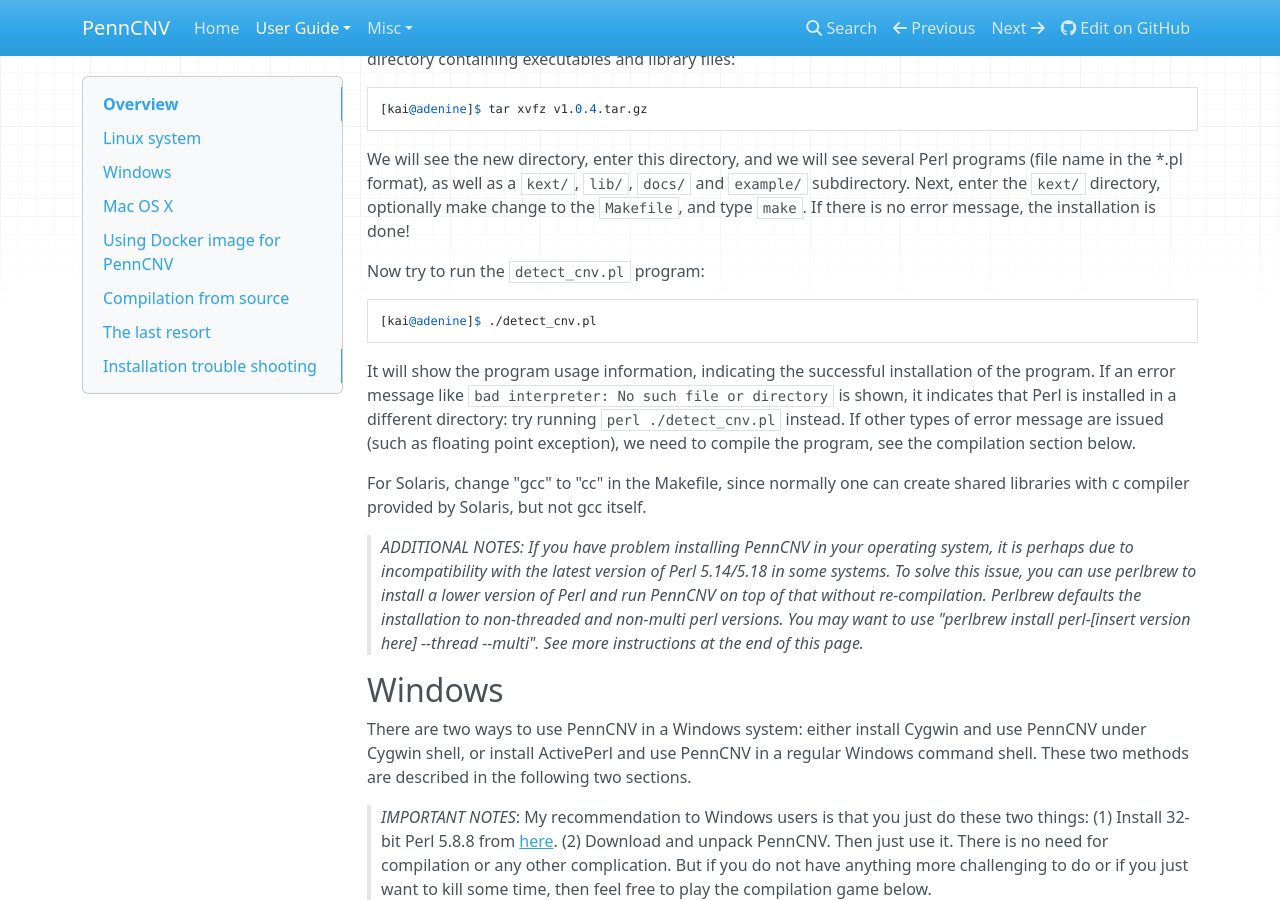
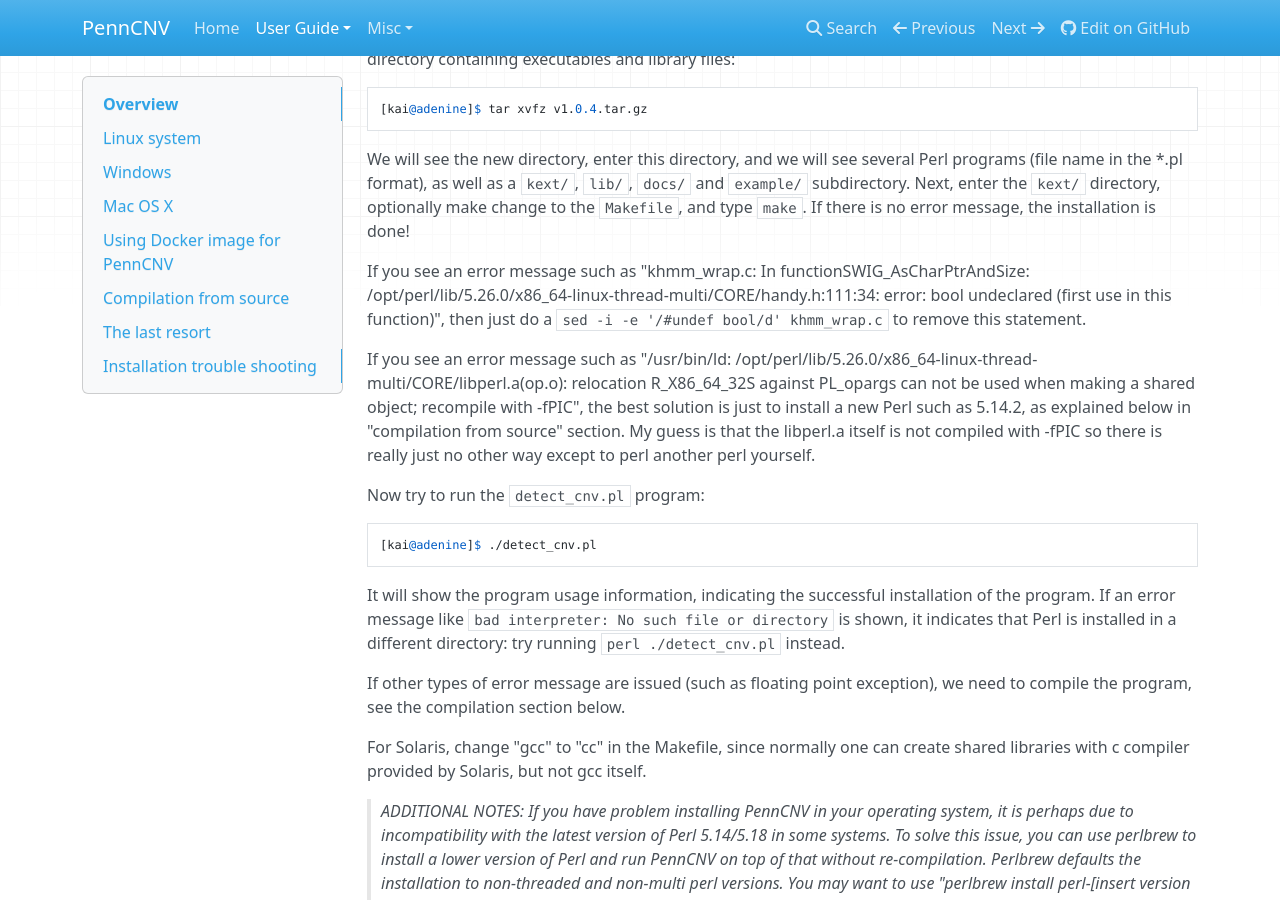
Before and after one commit to WGLab/PennCNV, an MkDocs documentation site: the page built from docs/user-guide/install.md, in a window 1280 px wide and 900 px high, scrolled down 370 px. Built offline with MkDocs 1.6.1, drawn with Linux system fonts in a browser that asks for light colours; nearby versions of some CDN libraries; old or Windows-style settings are respelled for this version of MkDocs.

Commit message:
Update install.md

````diff
--- a/docs/user-guide/install.md
+++ b/docs/user-guide/install.md
@@ -18,13 +18,20 @@
 
 We will see the new directory, enter this directory, and we will see several Perl programs (file name in the \*.pl format), as well as a `kext/`, `lib/`, `docs/` and `example/` subdirectory. Next, enter the `kext/` directory, optionally make change to the `Makefile`, and type `make`. If there is no error message, the installation is done!
 
+If you see an error message such as "khmm_wrap.c: In functionSWIG_AsCharPtrAndSize:
+/opt/perl/lib/5.26.0/x86_64-linux-thread-multi/CORE/handy.h:111:34: error: bool undeclared (first use in this function)", then just do a `sed -i -e '/#undef bool/d' khmm_wrap.c` to remove this statement.
+
+If you see an error message such as "/usr/bin/ld: /opt/perl/lib/5.26.0/x86_64-linux-thread-multi/CORE/libperl.a(op.o): relocation R_X86_64_32S against PL_opargs can not be used when making a shared object; recompile with -fPIC", the best solution is just to install a new Perl such as 5.14.2, as explained below in "compilation from source" section. My guess is that the libperl.a itself is not compiled with -fPIC so there is really just no other way except to perl another perl yourself.
+
 Now try to run the `detect_cnv.pl` program:
 
 ```
 [kai@adenine]$ ./detect_cnv.pl
 ```
 
-It will show the program usage information, indicating the successful installation of the program. If an error message like `bad interpreter: No such file or directory` is shown, it indicates that Perl is installed in a different directory: try running `perl ./detect_cnv.pl` instead. If other types of error message are issued (such as floating point exception), we need to compile the program, see the compilation section below.
+It will show the program usage information, indicating the successful installation of the program. If an error message like `bad interpreter: No such file or directory` is shown, it indicates that Perl is installed in a different directory: try running `perl ./detect_cnv.pl` instead.
+
+If other types of error message are issued (such as floating point exception), we need to compile the program, see the compilation section below.
 
 For Solaris, change "gcc" to "cc" in the Makefile, since normally one can create shared libraries with c compiler provided by Solaris, but not gcc itself.
 
````
